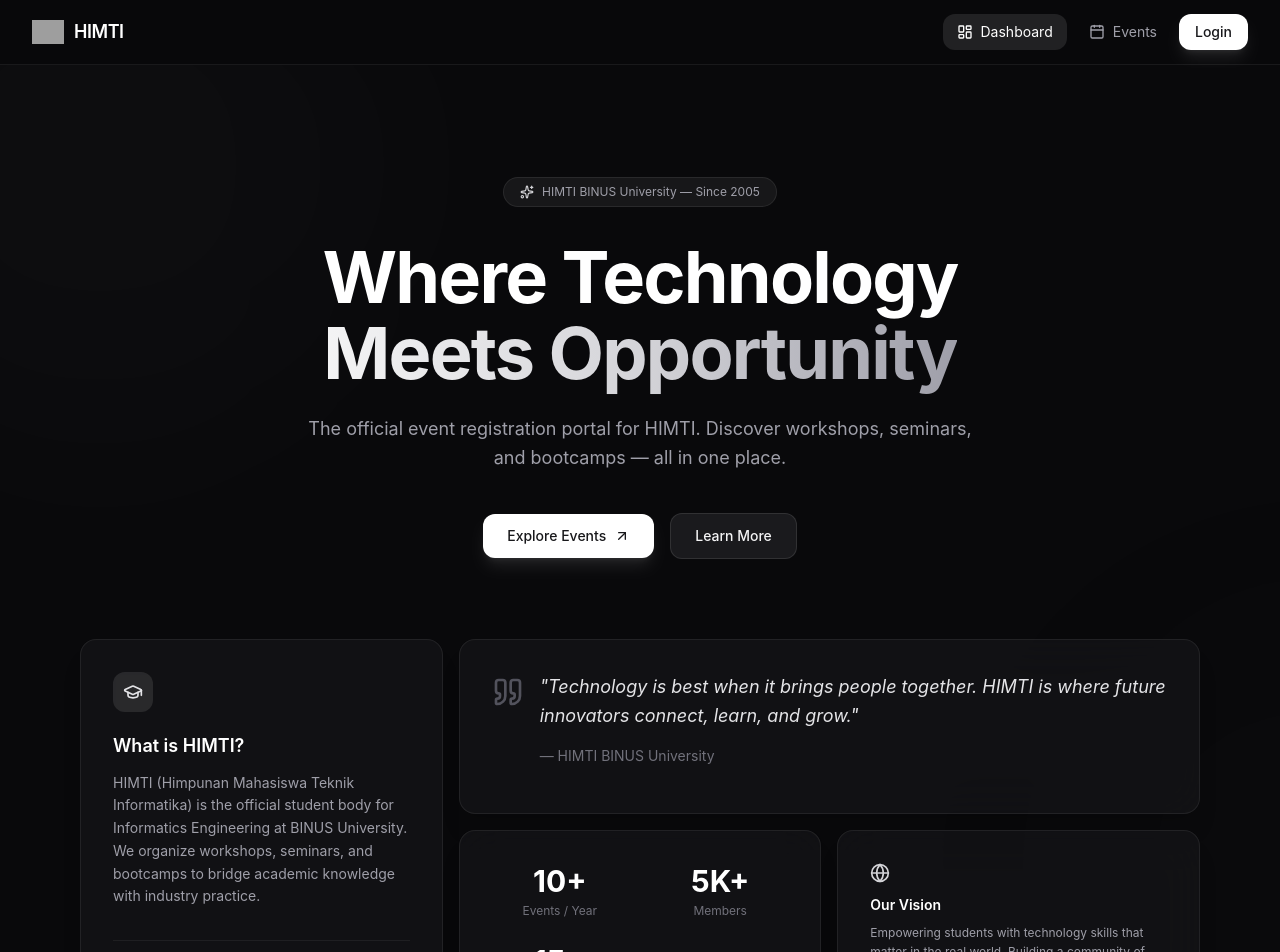
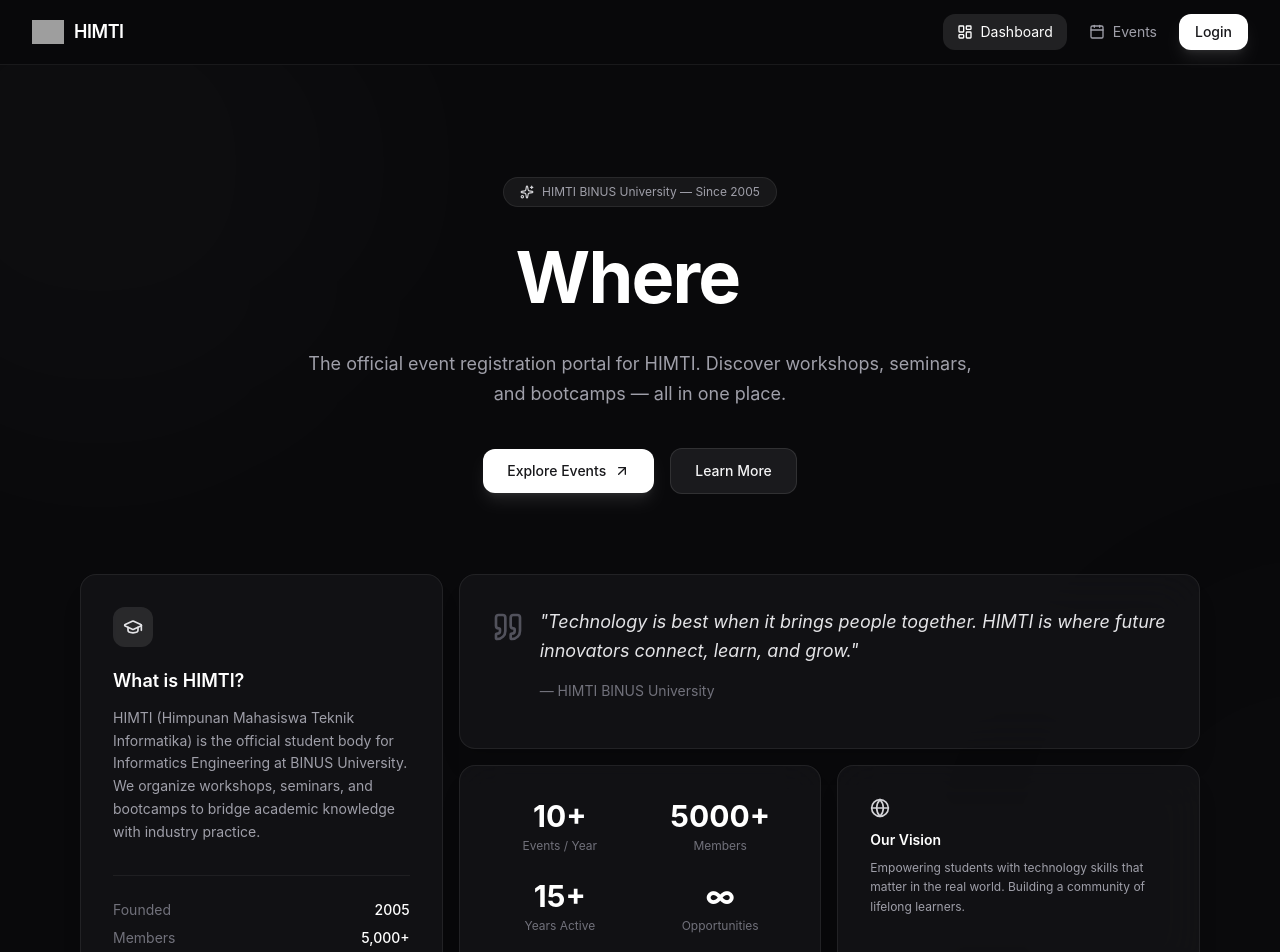
Before and after one commit to geraldmartadinata/pbl-2, a React app in the folder frontend/: page / in a window 1280 px wide. Shown: the top 952 px of the page. Built offline with nearby package versions, Linux system fonts and the light colour scheme; grey boxes are pictures that could not be loaded; the HTML template or start-up script is replaced by a standard one.

Commit message:
feat: micro-animations — TypewriterText hero (cycles between taglines with blink cursor), AnimatedCounter stats (intersection-triggered, <1s), stagger entry on bento grid and closing soon cards

```diff
--- /dev/null
+++ b/frontend/src/components/AnimatedCounter.jsx
@@ -0,0 +1,37 @@
+import { useState, useEffect, useRef } from 'react'
+
+export default function AnimatedCounter({ target = 0, duration = 800, suffix = '' }) {
+  const [count, setCount] = useState(0)
+  const ref = useRef(null)
+  const started = useRef(false)
+
+  useEffect(() => {
+    const el = ref.current
+    if (!el) return
+
+    const observer = new IntersectionObserver(
+      ([entry]) => {
+        if (entry.isIntersecting && !started.current) {
+          started.current = true
+          const start = performance.now()
+
+          const animate = (now) => {
+            const elapsed = now - start
+            const progress = Math.min(elapsed / duration, 1)
+            setCount(Math.floor(progress * target))
+            if (progress < 1) requestAnimationFrame(animate)
+          }
+
+          requestAnimationFrame(animate)
+          observer.disconnect()
+        }
+      },
+      { threshold: 0.3 }
+    )
+
+    observer.observe(el)
+    return () => observer.disconnect()
+  }, [target, duration])
+
+  return <span ref={ref}>{count}{suffix}</span>
+}
--- /dev/null
+++ b/frontend/src/components/TypewriterText.jsx
@@ -0,0 +1,60 @@
+import { useState, useEffect } from 'react'
+
+export default function TypewriterText({ lines = [], typeSpeed = 60, deleteSpeed = 30, pauseDuration = 2000 }) {
+  const [display, setDisplay] = useState('')
+  const [cursor, setCursor] = useState(true)
+
+  useEffect(() => {
+    let timer
+    let idx = 0
+    let charIdx = 0
+    let isDeleting = false
+    let isPaused = false
+
+    const tick = () => {
+      if (isPaused) return
+
+      const current = lines[idx] || ''
+      if (!isDeleting) {
+        charIdx++
+        setDisplay(current.slice(0, charIdx))
+        if (charIdx >= current.length) {
+          isPaused = true
+          timer = setTimeout(() => {
+            isPaused = false
+            isDeleting = true
+            tick()
+          }, pauseDuration)
+          return
+        }
+        timer = setTimeout(tick, typeSpeed)
+      } else {
+        charIdx--
+        setDisplay(current.slice(0, charIdx))
+        if (charIdx <= 0) {
+          isDeleting = false
+          idx = (idx + 1) % lines.length
+          timer = setTimeout(tick, 200)
+          return
+        }
+        timer = setTimeout(tick, deleteSpeed)
+      }
+    }
+
+    timer = setTimeout(tick, 500)
+
+    return () => clearTimeout(timer)
+  }, [lines, typeSpeed, deleteSpeed, pauseDuration])
+
+  useEffect(() => {
+    const blink = setInterval(() => setCursor((c) => !c), 500)
+    return () => clearInterval(blink)
+  }, [])
+
+  return (
+    <span className="inline">
+      {display}
+      <span className={`${cursor ? 'opacity-100' : 'opacity-0'} transition-opacity duration-100`}>|</span>
+    </span>
+  )
+}
--- a/frontend/src/pages/Landing.jsx
+++ b/frontend/src/pages/Landing.jsx
@@ -6,6 +6,8 @@
 import Card from '../components/Card'
 import Badge from '../components/Badge'
 import Spinner from '../components/Spinner'
+import TypewriterText from '../components/TypewriterText'
+import AnimatedCounter from '../components/AnimatedCounter'
 import {
   CalendarDays,
   MapPin,
@@ -69,12 +71,8 @@
             HIMTI BINUS University — Since 2005
           </div>
 
-          <h1 className="text-5xl sm:text-6xl lg:text-7xl font-bold text-white leading-[1.05] tracking-tight mb-6 animate-fade-in-up">
-            Where Technology
-            <br />
-            <span className="bg-gradient-to-r from-zinc-100 via-zinc-300 to-zinc-400 bg-clip-text text-transparent">
-              Meets Opportunity
-            </span>
+          <h1 className="text-5xl sm:text-6xl lg:text-7xl font-bold text-white leading-[1.05] tracking-tight mb-6 animate-fade-in-up min-h-[1.2em]">
+            <TypewriterText lines={['Where Technology Meets Opportunity', 'Ready to Build the Future?']} />
           </h1>
 
           <p className="text-lg text-zinc-400 max-w-2xl mx-auto mb-10 leading-relaxed animate-fade-in-up stagger-1">
@@ -103,7 +101,7 @@
         <section id="about" className="max-w-6xl mx-auto px-4 pb-24">
           <div className="grid md:grid-cols-3 gap-4">
             {/* Box 1 — What is HIMTI (tall) */}
-            <Card className="md:col-span-1 md:row-span-2 p-8 flex flex-col justify-between">
+            <Card className="md:col-span-1 md:row-span-2 p-8 flex flex-col justify-between animate-fade-in-up">
               <div>
                 <div className="w-10 h-10 rounded-xl bg-white/10 flex items-center justify-center mb-5">
                   <GraduationCap className="h-5 w-5 text-zinc-200" />
@@ -131,7 +129,7 @@
             </Card>
 
             {/* Box 2 — Quote */}
-            <Card className="md:col-span-2 p-8 flex items-start gap-4">
+            <Card className="md:col-span-2 p-8 flex items-start gap-4 animate-fade-in-up stagger-1">
               <Quote className="h-8 w-8 text-zinc-600 shrink-0 mt-1" />
               <div>
                 <p className="text-lg text-zinc-200 leading-relaxed italic">
@@ -145,18 +143,18 @@
             </Card>
 
             {/* Box 3 — Stats */}
-            <Card className="md:col-span-1 p-8">
+            <Card className="md:col-span-1 p-8 animate-fade-in-up stagger-2">
               <div className="grid grid-cols-2 gap-6">
                 <div className="text-center">
-                  <p className="text-3xl font-bold text-white">10+</p>
+                  <p className="text-3xl font-bold text-white"><AnimatedCounter target={10} suffix="+" /></p>
                   <p className="text-xs text-zinc-500 mt-1">Events / Year</p>
                 </div>
                 <div className="text-center">
-                  <p className="text-3xl font-bold text-white">5K+</p>
+                  <p className="text-3xl font-bold text-white"><AnimatedCounter target={5000} duration={1200} suffix="+" /></p>
                   <p className="text-xs text-zinc-500 mt-1">Members</p>
                 </div>
                 <div className="text-center">
-                  <p className="text-3xl font-bold text-white">15+</p>
+                  <p className="text-3xl font-bold text-white"><AnimatedCounter target={15} suffix="+" /></p>
                   <p className="text-xs text-zinc-500 mt-1">Years Active</p>
                 </div>
                 <div className="text-center">
@@ -167,7 +165,7 @@
             </Card>
 
             {/* Box 4 — Vision */}
-            <Card className="md:col-span-1 p-8">
+            <Card className="md:col-span-1 p-8 animate-fade-in-up stagger-3">
               <Globe className="h-5 w-5 text-zinc-300 mb-3" />
               <h3 className="text-sm font-semibold text-white mb-2">
                 Our Vision
@@ -216,9 +214,9 @@
               {urgentEvents.map((event, i) => {
                 const dl = daysLeft(event.closing_date)
                 return (
-                  <RouterLink key={event.id} to={`/events/${event.id}`}>
+                    <RouterLink key={event.id} to={`/events/${event.id}`}>
                     <Card
-                      className={`p-6 h-full flex flex-col hover:border-white/[15%] transition-all duration-300 group cursor-pointer border-l-2 ${categoryStyles[event.category] || 'border-l-white/10'}`}
+                      className={`p-6 h-full flex flex-col hover:border-white/[15%] transition-all duration-300 group cursor-pointer border-l-2 animate-fade-in-up stagger-${i + 1} ${categoryStyles[event.category] || 'border-l-white/10'}`}
                     >
                       {/* Closing badge */}
                       <div className="flex items-center justify-between mb-4">
```
